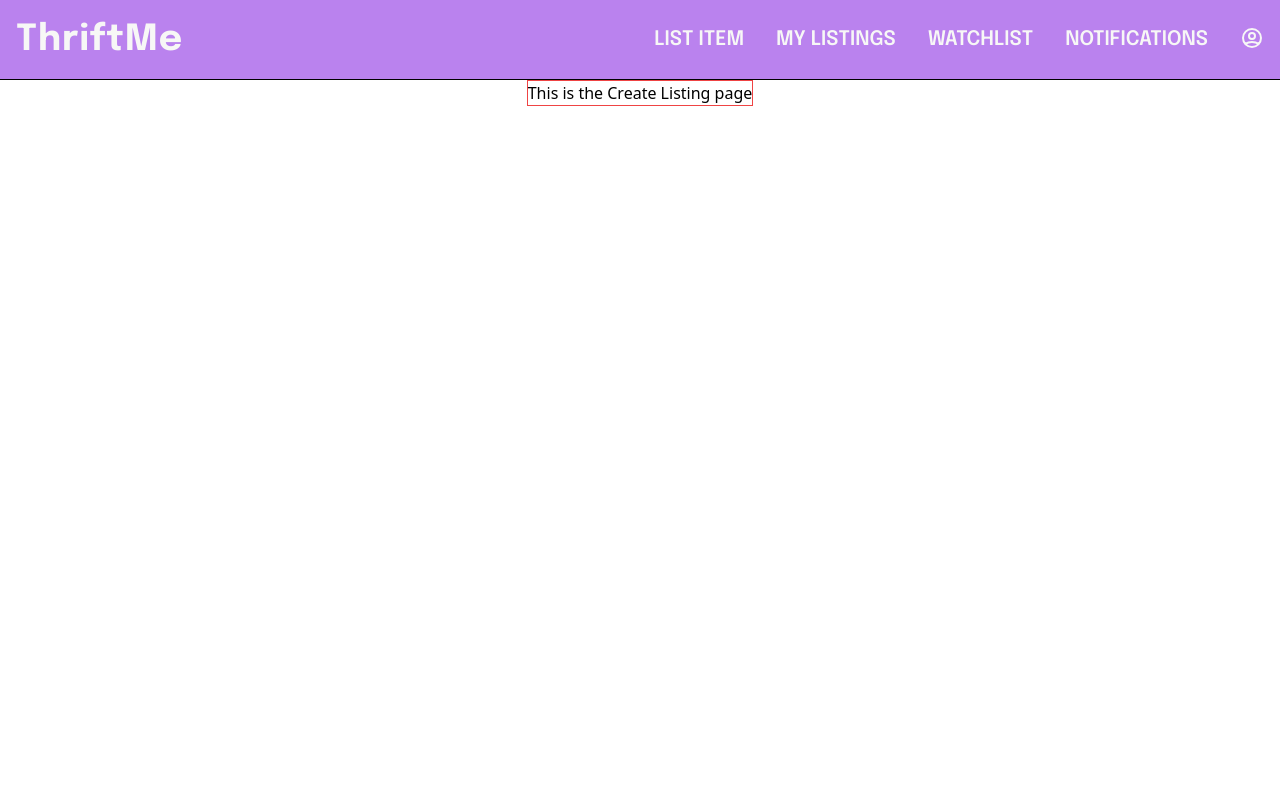
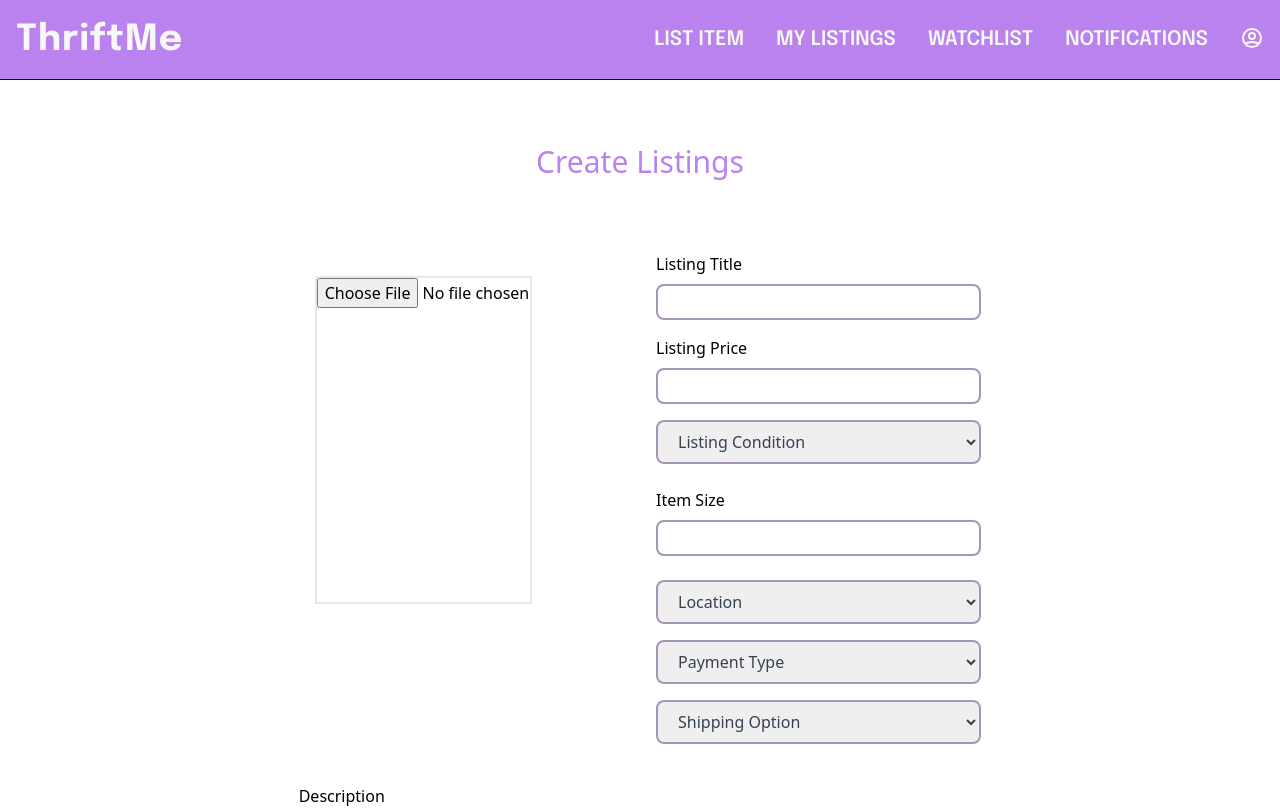
Before and after one commit to daniel0426/C2C-ecommerce-store, a Vue app in the folder front/: page /CreateListing in a window 1280 px wide. Shown: the top 808 px of the page. Built offline with nearby package versions, Linux system fonts and the light colour scheme.

Commit message:
create List vue UI complete

```diff
--- a/front/src/App.vue
+++ b/front/src/App.vue
@@ -1,8 +1,7 @@
 <template>
   <div class="flex flex-col w-screen">
     <NavBar />
-
-    <div class="max-w-4xl mx-auto border border-red-500">
+    <div class="">
       <router-view />
     </div>
   </div>
--- a/front/src/views/CreateListing.vue
+++ b/front/src/views/CreateListing.vue
@@ -1,6 +1,67 @@
 <template>
-  <div>
-      This is the Create Listing page
+  <div class="w-full m-auto">
+      <form action="" class="w-7/12 m-auto mt-12 box-border p-4 flex flex-col">
+      <h1 class="text-bright-purple text-3xl self-center mb-12">Create Listings</h1>
+        <div class="flex">
+          <div class="item-image flex-1 p-4 mt-4">
+            <input type="file" accept="image/*" class="h-2/3 w-2/3 border-2 m-4" required>
+          </div>
+          <div class="item-info flex-1 flex flex-col p-4">
+            <div class="form-group my-2 " >
+              <label for="" >Listing Title</label>
+              <input type="text" class="w-full mt-2 block py-1 px-4 border-2 outline-none border-light-purple rounded-lg text-gray-700 " required>
+            </div>
+            <div class="form-group my-2 ">
+              <label for="" >Listing Price</label>
+              <input type="text" class="w-full mt-2 block py-1 px-4 border-2 outline-none border-light-purple rounded-lg text-gray-700 " required>
+            </div>
+            <select name="" id="" class="my-2 w-full block py-2 px-4 border-2 outline-none border-light-purple rounded-lg text-gray-700 " required>
+              <option selected disabled value="Listing Condition">Listing Condition</option>
+              <option value="New">New</option>
+              <option value="Like New">Like New</option>
+              <option value="Good">Good</option>
+              <option value="Fair">Fair</option>
+              <option value="Poor">Poor</option>
+            </select>
+             <div class="form-group my-4 ">
+              <label for="">Item Size</label>
+              <input type="text" class=" mt-2 w-full block py-1 px-4 border-2 outline-none border-light-purple rounded-lg text-gray-700 " required>
+            </div>
+            <select name="" id="" class="my-2 w-full block py-2 px-4 border-2 outline-none border-light-purple rounded-lg text-gray-700 " required>
+                <option selected disabled value="Location">Location</option>
+                <option value="Auckland">Auckland</option>
+                <option value="Hamilton">Hamilton</option>
+                <option value="Tauranga">Tauranga</option>
+                <option value="Christchurch">Christchurch</option>
+                <option value="Wellington">Wellington</option>
+                <option value="Rotorua">Rotorua</option>
+                <option value="Dunedin">Dunedin</option>
+                <option value="Queenstown">Queenstown</option>
+                <option value="New Plymouth">New Plymouth</option>
+            </select>
+            <select name="" id="" class="my-2 w-full block py-2 px-4 border-2 outline-none border-light-purple rounded-lg text-gray-700 " required>
+                <option selected disabled value="Payment Type">Payment Type</option>
+                <option value="Cash">Cash</option>
+                <option value="Debit, Credit card">Debit, Credit card</option>
+                <option value="Cash &amp; Card">Cash &amp; Card</option>
+            </select>
+            <select name="" id="" class="my-2 w-full block py-2 px-4 border-2 outline-none border-light-purple rounded-lg text-gray-700 " required>
+              <option selected disabled value="Shipping Option">Shipping Option</option>
+              <option value="NZ Post">NZ Post</option>
+              <option value="NZ Couriers">NZ Couriers</option>
+              <option value="Pick up">Pick up</option>
+            </select>
+          </div>
+        </div>
+        <div class="item-description p-4 ">
+           <div class="form-group   flex flex-col">
+              <label for="">Description</label>
+              <textarea class="my-2 p-2 border-2 outline-none border-light-purple rounded-lg text-gray-700" cols="10" rows="5" placeholder="Please enter a description for this listing. Character limit of 500 characters applies." required>
+              </textarea>
+            </div>
+        </div>
+        <button  class="w-32 self-end mr-4  bg-bright-purple text-white text-lg p-2 rounded-md cursor-pointer  " >Create Listing</button>
+      </form>
   </div>
 </template>
 
@@ -10,6 +71,12 @@ export default {
 }
 </script>
 
-<style>
+<style scoped>
+input {
+  cursor:pointer;
+}
+select {
+  cursor:pointer;
+}
 
 </style>
--- a/front/src/views/Home.vue
+++ b/front/src/views/Home.vue
@@ -1,8 +1,8 @@
 <template>
-  <div class="w-full">
+  <div class="home">
     <img alt="Vue logo" src="../assets/logo.png" />
 
-    <div class="flex flex-col">
+    <div class="flex flex-col border border-red-500">
       <router-link to="/CreateAccount">Create Account </router-link>
       <router-link to="/CreateListing"> Create Listing </router-link>
       <router-link to="/Detail"> Detail </router-link>
@@ -20,6 +20,7 @@
         md:gap-12
         grid-cols-1
         md:grid-cols-2
+        max-w-4xl
         mx-auto
         pb-10
       "
```
Also changed, not shown: 1 other file (tests, documents, lock files or other folders).
